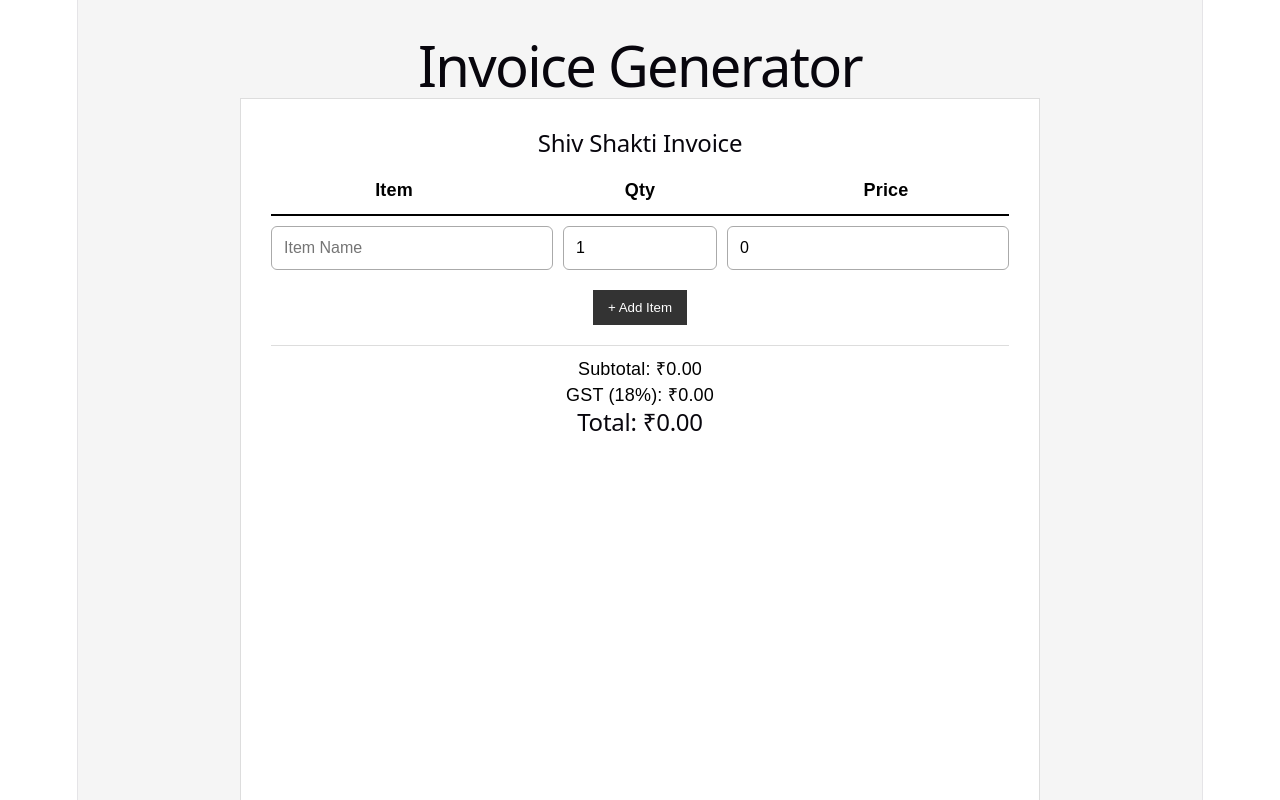
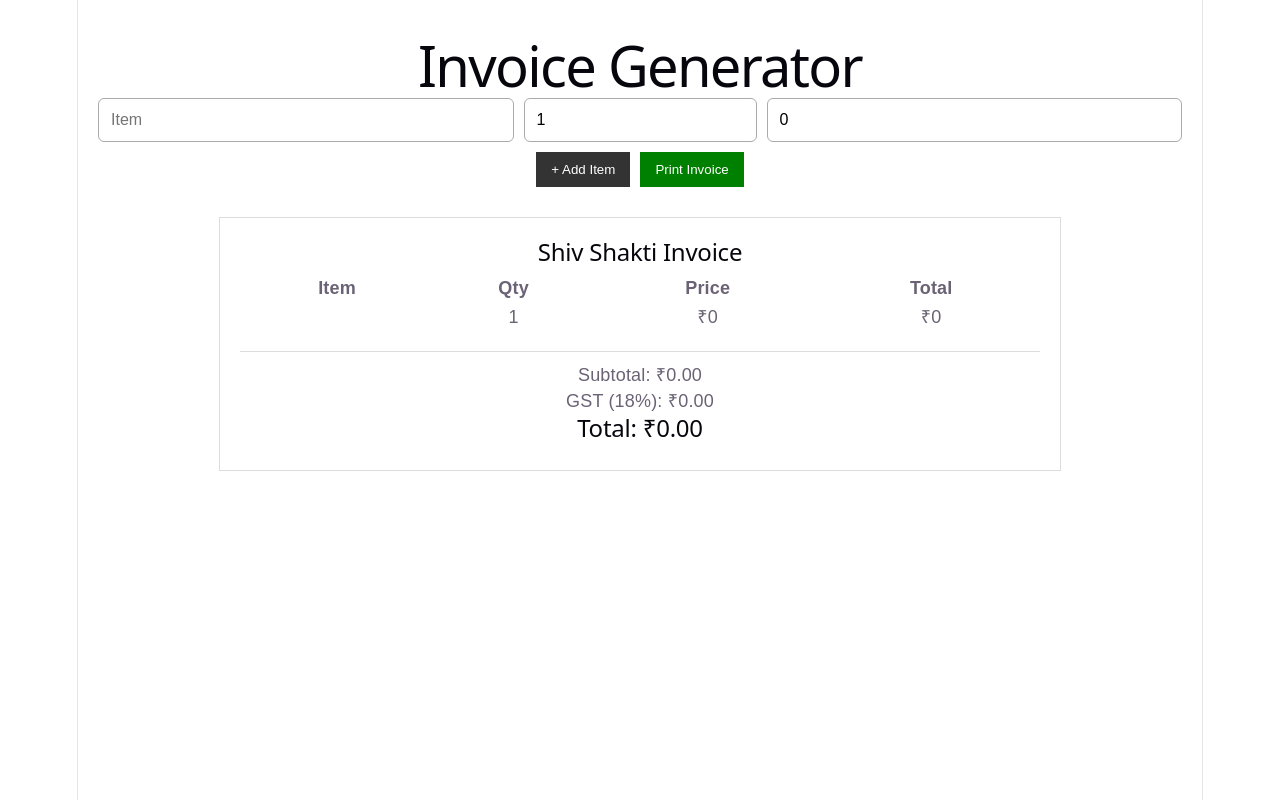
Before and after one commit to vidush1104/shiv-shakti-bills, a React (Vite) app: page / in a window 1280 px wide. Shown: the top 800 px of the page. Built offline with nearby package versions, Linux system fonts and the light colour scheme.

Commit message:
Updated App.jsx

```diff
--- a/src/App.jsx
+++ b/src/App.jsx
@@ -1,9 +1,11 @@
-import { useState } from "react";
+import { useState, useRef } from "react";
 
 export default function App() {
   const [items, setItems] = useState([
     { name: "", qty: 1, price: 0 },
   ]);
+
+  const printRef = useRef();
 
   const addItem = () => {
     setItems([...items, { name: "", qty: 1, price: 0 }]);
@@ -23,59 +25,22 @@ export default function App() {
   const gst = subtotal * 0.18;
   const total = subtotal + gst;
 
-  // ✅ SIMPLE PRINT (NO PDF BUGS)
-  const generatePDF = () => {
+  const handlePrint = () => {
     window.print();
   };
 
   return (
-    <>
-      {/* PRINT CSS */}
-      <style>{`
-        @media print {
-          body {
-            background: white !important;
-          }
-
-          .no-print {
-            display: none !important;
-          }
-
-          #invoice {
-            width: 100% !important;
-            padding: 20px !important;
-            box-shadow: none !important;
-          }
-
-          input {
-            border: none !important;
-            outline: none !important;
-            font-size: 14px;
-          }
-        }
-      `}</style>
-
     <div style={styles.container}>
       <h1 className="no-print" style={styles.title}>
         Invoice Generator
       </h1>
 
-        {/* INVOICE */}
-        <div id="invoice" style={styles.invoiceBox}>
-          <h2 style={styles.heading}>Shiv Shakti Invoice</h2>
-
-          {/* HEADER */}
-          <div style={styles.rowHeader}>
-            <div style={styles.cell}>Item</div>
-            <div style={styles.cell}>Qty</div>
-            <div style={styles.cell}>Price</div>
-          </div>
-
-          {/* ITEMS */}
+      {/* ================= INPUT SECTION ================= */}
+      <div className="no-print" style={styles.editorBox}>
         {items.map((item, index) => (
           <div key={index} style={styles.row}>
             <input
-                placeholder="Item Name"
+              placeholder="Item"
               value={item.name}
               onChange={(e) =>
                 updateItem(index, "name", e.target.value)
@@ -103,15 +68,41 @@ export default function App() {
           </div>
         ))}
 
-          <button
-            onClick={addItem}
-            className="no-print"
-            style={styles.button}
-          >
+        <button onClick={addItem} style={styles.button}>
           + Add Item
         </button>
 
-          {/* TOTAL */}
+        <button onClick={handlePrint} style={styles.printBtn}>
+          Print Invoice
+        </button>
+      </div>
+
+      {/* ================= PRINT AREA (FIXED LAYOUT) ================= */}
+      <div ref={printRef} id="print-area" style={styles.printBox}>
+        <h2>Shiv Shakti Invoice</h2>
+
+        <table style={styles.table}>
+          <thead>
+            <tr>
+              <th>Item</th>
+              <th>Qty</th>
+              <th>Price</th>
+              <th>Total</th>
+            </tr>
+          </thead>
+
+          <tbody>
+            {items.map((item, i) => (
+              <tr key={i}>
+                <td>{item.name}</td>
+                <td>{item.qty}</td>
+                <td>₹{item.price}</td>
+                <td>₹{item.qty * item.price}</td>
+              </tr>
+            ))}
+          </tbody>
+        </table>
+
         <div style={styles.summary}>
           <p>Subtotal: ₹{subtotal.toFixed(2)}</p>
           <p>GST (18%): ₹{gst.toFixed(2)}</p>
@@ -119,15 +110,30 @@ export default function App() {
         </div>
       </div>
 
-        <button
-          onClick={generatePDF}
-          className="no-print"
-          style={styles.downloadBtn}
-        >
-          Print / Save as PDF
-        </button>
+      {/* ================= PRINT CSS ================= */}
+      <style>{`
+        @media print {
+          body * {
+            visibility: hidden;
+          }
+
+          #print-area, #print-area * {
+            visibility: visible;
+          }
+
+          #print-area {
+            position: absolute;
+            left: 0;
+            top: 0;
+            width: 100%;
+          }
+
+          .no-print {
+            display: none !important;
+          }
+        }
+      `}</style>
     </div>
-    </>
   );
 }
 
@@ -137,8 +143,6 @@ const styles = {
   container: {
     padding: 20,
     fontFamily: "Arial",
-    backgroundColor: "#f5f5f5",
-    minHeight: "100vh",
   },
 
   title: {
@@ -146,26 +150,8 @@ const styles = {
     marginBottom: 20,
   },
 
-  invoiceBox: {
-    width: "800px",
-    minHeight: "1100px",
-    padding: "30px",
-    backgroundColor: "#ffffff",
-    color: "#000000",
-    margin: "0 auto",
-    boxSizing: "border-box",
-    border: "1px solid #ddd",
-  },
-
-  heading: {
-    marginBottom: 20,
-  },
-
-  rowHeader: {
-    display: "flex",
-    borderBottom: "2px solid #000",
-    paddingBottom: 10,
-    marginBottom: 10,
+  editorBox: {
+    marginBottom: 30,
   },
 
   row: {
@@ -174,42 +160,48 @@ const styles = {
     marginBottom: 10,
   },
 
-  cell: {
-    flex: 1,
-    fontWeight: "bold",
-  },
-
   input: {
     flex: 2,
-    minWidth: "120px",
-    padding: "12px",
-    fontSize: "16px",
+    padding: 12,
+    fontSize: 16,
     border: "1px solid #aaa",
     borderRadius: 6,
-    backgroundColor: "#fff",
-    color: "#000",
-    boxSizing: "border-box",
   },
 
   inputSmall: {
     flex: 1,
-    minWidth: "80px",
-    padding: "12px",
-    fontSize: "16px",
+    padding: 12,
+    fontSize: 16,
     border: "1px solid #aaa",
     borderRadius: 6,
-    backgroundColor: "#fff",
-    color: "#000",
-    boxSizing: "border-box",
   },
 
   button: {
-    marginTop: 10,
     padding: "10px 15px",
+    marginRight: 10,
     background: "#333",
     color: "#fff",
     border: "none",
-    cursor: "pointer",
+  },
+
+  printBtn: {
+    padding: "10px 15px",
+    background: "green",
+    color: "#fff",
+    border: "none",
+  },
+
+  printBox: {
+    width: "100%",
+    maxWidth: "800px",
+    margin: "0 auto",
+    padding: "20px",
+    border: "1px solid #ddd",
+  },
+
+  table: {
+    width: "100%",
+    borderCollapse: "collapse",
   },
 
   summary: {
@@ -217,15 +209,4 @@ const styles = {
     borderTop: "1px solid #ddd",
     paddingTop: 10,
   },
-
-  downloadBtn: {
-    marginTop: 20,
-    padding: "12px 20px",
-    background: "green",
-    color: "#fff",
-    border: "none",
-    cursor: "pointer",
-    display: "block",
-    margin: "20px auto",
-  },
 };
```
Lines whose indentation alone changed are shown as unchanged.
